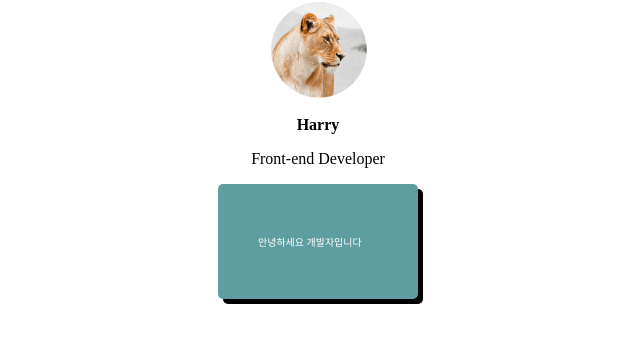
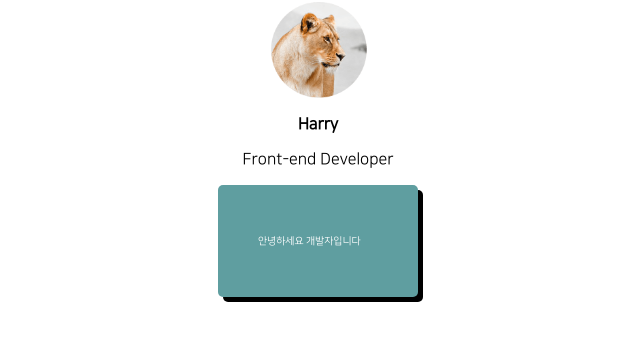
Before and after one commit to yangyeahhhhh/codingapple-HTML-CSS, a plain HTML site: page index.html in a window 1280 px wide. Shown: the whole page, without its empty margins (322-962 px from the left). Drawn offline with Linux system fonts and the light colour scheme.

Commit message:
중급모듈 1강

```diff
--- a/css/main.css
+++ b/css/main.css
@@ -1,3 +1,8 @@
+@font-face {
+  font-family: '이쁜폰트';
+  src: url(../font/NanumSquareR.ttf);
+}
+
 div,
 input,
 textarea {
@@ -6,6 +11,7 @@ textarea {
 
 body {
   margin: 0px;
+  font-family: '이쁜폰트';
 }
 
 .profile {
```
Also changed, not shown: font/NanumSquareB.ttf (added), font/NanumSquareR.ttf (added), font/NanumSquareR.woff (added), 2 other files.
